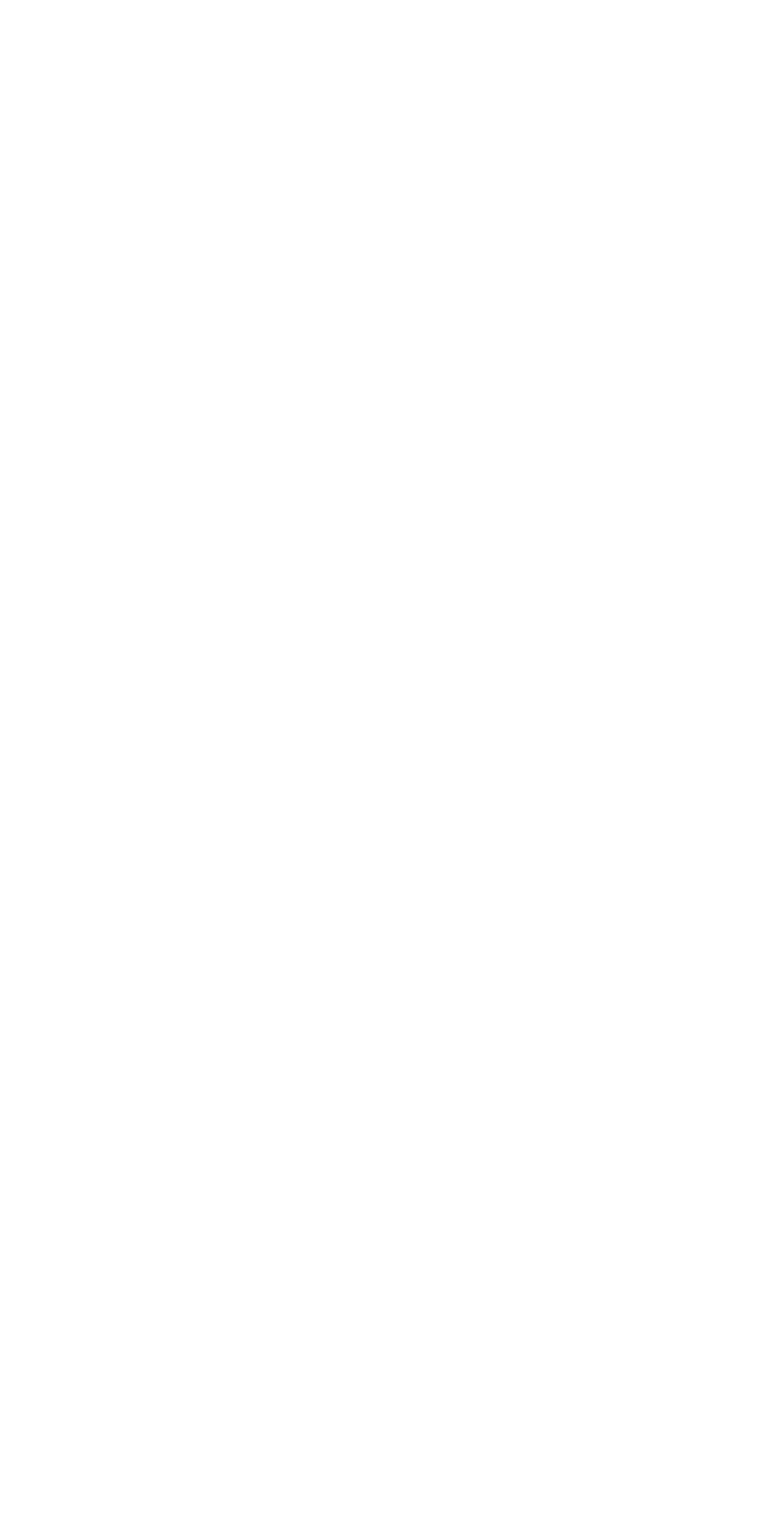
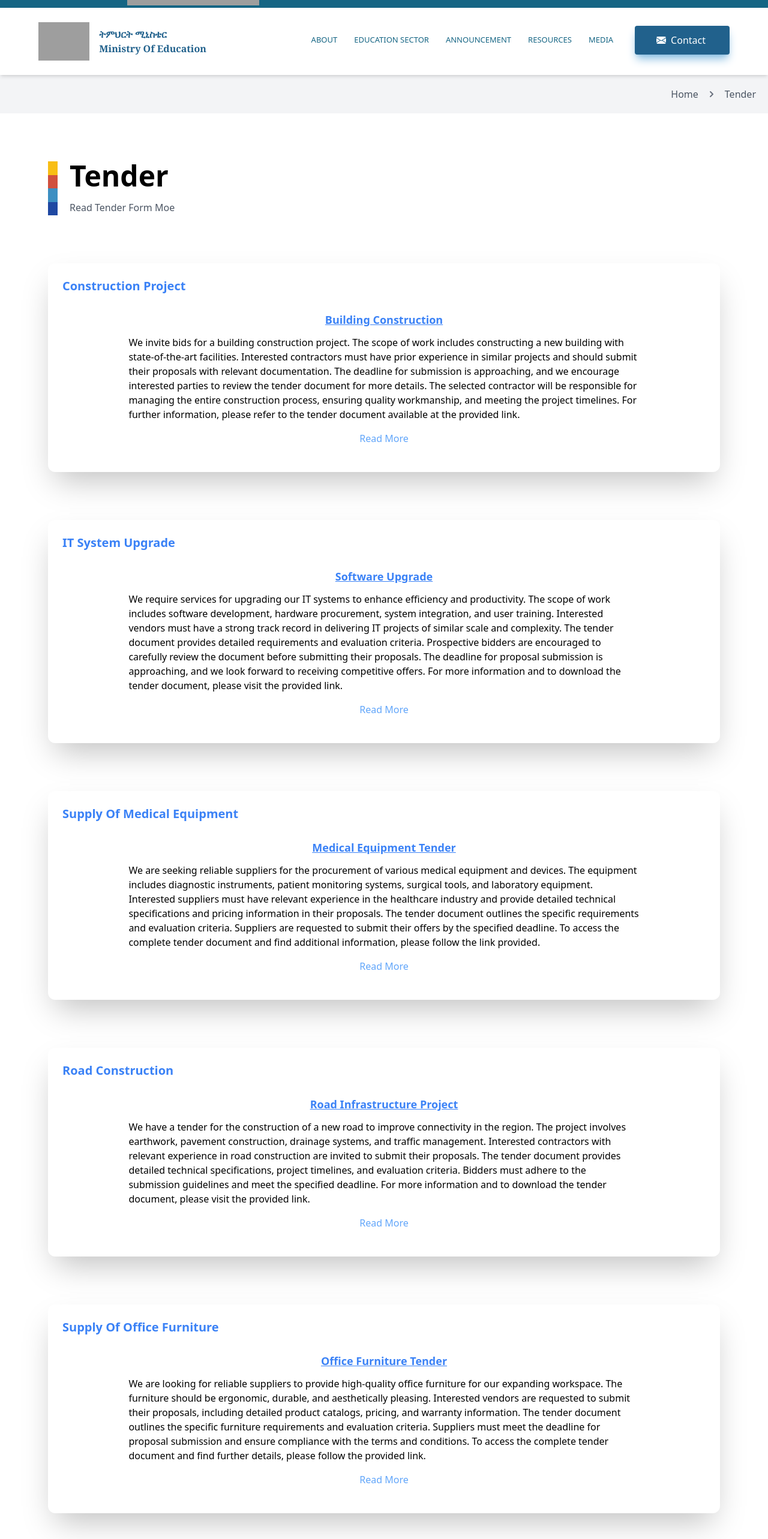
Before and after one commit to oumburs9/moe-website, a React (Vite) app in the folder react/: page /announcement/tender in a window 1280 px wide. Before the commit this address had no page. Shown: the part 160-2726 px from the top of the page at 60% size. Before the commit the page ends 800 px from the top, so only its background shows below. Built offline with nearby package versions, Linux system fonts and the light colour scheme; grey boxes are pictures that could not be loaded.

Commit message:
creating tender

```diff
--- a/react/src/router.jsx
+++ b/react/src/router.jsx
@@ -26,6 +26,7 @@ import GuidlinesAndStandards from './views/Resources/guidelines-and-standards';
 import PlansAndReports from './views/Resources/plans-and-reports';
 import AnnualAbstract from './views/Resources/annual-abstract';
 import Notices from './views/announcements/notices';
+import Tender from './views/announcements/tender';
 
 
 
@@ -129,6 +130,10 @@ const router = createBrowserRouter([
                 path:"/announcement/notices",
                 element:<Notices/>
             },
+            {
+                path:"/announcement/tender",
+                element:<Tender/>
+            },
             //resource
             {
                 path:'/resource/guidlinesandstandards',
--- a/react/src/views/announcements/tender.jsx
+++ b/react/src/views/announcements/tender.jsx
@@ -1,7 +1,54 @@
+import Breadcrumb from "../../components/breadcrumb.component";
+import Titles from "../../components/title.component";
+import { AnnouncementCard } from "./job-vacancies";
+
+const tenderList = [
+    {
+      title: "Construction Project",
+      shortDescription: "Building Construction",
+      detailDescription: "We invite bids for a building construction project. The scope of work includes constructing a new building with state-of-the-art facilities. Interested contractors must have prior experience in similar projects and should submit their proposals with relevant documentation. The deadline for submission is approaching, and we encourage interested parties to review the tender document for more details. The selected contractor will be responsible for managing the entire construction process, ensuring quality workmanship, and meeting the project timelines. For further information, please refer to the tender document available at the provided link.",
+      link: "https://example.com/tender1.pdf"
+    },
+    {
+      title: "IT System Upgrade",
+      shortDescription: "Software Upgrade",
+      detailDescription: "We require services for upgrading our IT systems to enhance efficiency and productivity. The scope of work includes software development, hardware procurement, system integration, and user training. Interested vendors must have a strong track record in delivering IT projects of similar scale and complexity. The tender document provides detailed requirements and evaluation criteria. Prospective bidders are encouraged to carefully review the document before submitting their proposals. The deadline for proposal submission is approaching, and we look forward to receiving competitive offers. For more information and to download the tender document, please visit the provided link.",
+      link: "https://example.com/tender2.pdf"
+    },
+    {
+      title: "Supply of Medical Equipment",
+      shortDescription: "Medical Equipment Tender",
+      detailDescription: "We are seeking reliable suppliers for the procurement of various medical equipment and devices. The equipment includes diagnostic instruments, patient monitoring systems, surgical tools, and laboratory equipment. Interested suppliers must have relevant experience in the healthcare industry and provide detailed technical specifications and pricing information in their proposals. The tender document outlines the specific requirements and evaluation criteria. Suppliers are requested to submit their offers by the specified deadline. To access the complete tender document and find additional information, please follow the link provided.",
+      link: "https://example.com/tender3.pdf"
+    },
+    {
+      title: "Road Construction",
+      shortDescription: "Road Infrastructure Project",
+      detailDescription: "We have a tender for the construction of a new road to improve connectivity in the region. The project involves earthwork, pavement construction, drainage systems, and traffic management. Interested contractors with relevant experience in road construction are invited to submit their proposals. The tender document provides detailed technical specifications, project timelines, and evaluation criteria. Bidders must adhere to the submission guidelines and meet the specified deadline. For more information and to download the tender document, please visit the provided link.",
+      link: "https://example.com/tender4.pdf"
+    },
+    {
+      title: "Supply of Office Furniture",
+      shortDescription: "Office Furniture Tender",
+      detailDescription: "We are looking for reliable suppliers to provide high-quality office furniture for our expanding workspace. The furniture should be ergonomic, durable, and aesthetically pleasing. Interested vendors are requested to submit their proposals, including detailed product catalogs, pricing, and warranty information. The tender document outlines the specific furniture requirements and evaluation criteria. Suppliers must meet the deadline for proposal submission and ensure compliance with the terms and conditions. To access the complete tender document and find further details, please follow the provided link.",
+      link: "https://example.com/tender5.pdf"
+    },
+    // Add more tenders here...
+  ];
+
+const pageHeader = {title:"Tender",subtitle:"Read Tender Form Moe"}
 function Tender() {
-    return(
+    const path = [{name: 'Home', link: ''},{name: 'Tender'}]
+    return (
         <>
-
+            <nav>
+                <Breadcrumb path={path} />
+            </nav>
+            <div className="flex flex-col bg-white p-20">
+                <Titles title={pageHeader.title} subtitle={pageHeader.subtitle} />
+                {tenderList.map(tender => <AnnouncementCard title={tender.title} shortdescription={tender.shortDescription} detail={tender.detailDescription} link={tender.link} linkTitle="Read More" />)
+                }
+            </div>
         </>
     )
 }
```
